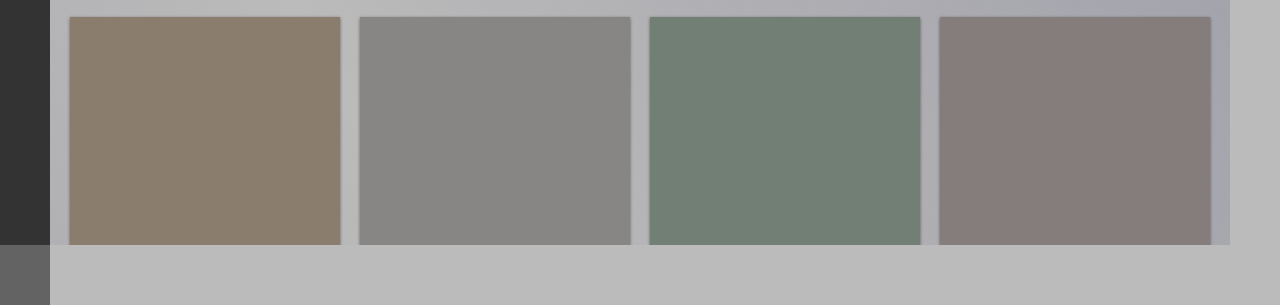
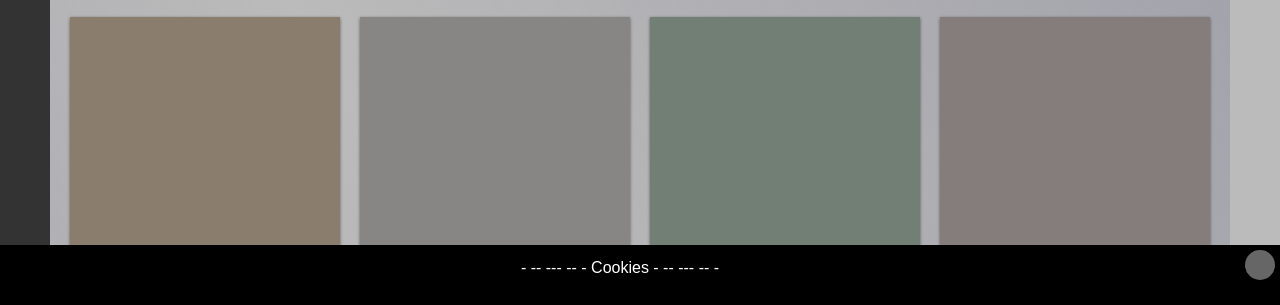
Before and after one commit to brookjordan/Flexi-Menu, a website: page index.html in a window 1280 px wide. Shown: the part 495-800 px from the top of the page. Drawn offline with Linux system fonts and the light colour scheme.

Commit message:
Get top and bottom menus working
This meant hard-coding them.
This is fine for now, I’ll find a better way at some point… possibly
inside a directive.
I’ll leave the right menu broken for now.

```diff
--- a/index.html
+++ b/index.html
@@ -15,18 +15,24 @@
 		id="MU"
 		ng-style="MU.systemStyle()">
 
-		<!--
+
 		<div
-			ng-repeat="(title, menu) in MU.menus.menus track by title"
-			class="MU__menu-{{ title }} MU__menu-{{ title }}--{{ !MU.menus.isVisible( title ) && 'hidden' || MU.menus.state( title ) }}"
-			ng-style="MU.{{ title }}Style()">
+			class="MU__menu-top MU__menu-top--{{ !MU.menus.isVisible( 'top' ) && 'hidden' || MU.menus.state( 'top' ) }}"
+			ng-style="MU.topStyle()">
 			<div
-				class="MU__menu-{{ title }}__inner"
-				ng-include=" 'templates/menus/' + title + '.html' "></div>
+				class="MU__menu-top__inner"
+				ng-include=" 'templates/menus/top.html' "></div>
 		</div>
-		-->
 
 		<div left-menu ></div>
+
+		<div
+			class="MU__menu-bottom MU__menu-bottom--{{ !MU.menus.isVisible( 'bottom' ) && 'hidden' || MU.menus.state( 'bottom' ) }}"
+			ng-style="MU.bottomStyle()">
+			<div
+				class="MU__menu-bottom__inner"
+				ng-include=" 'templates/menus/bottom.html' "></div>
+		</div>
 
 		<div class="MU__center">
 			<div class="MU__center__scroll">
```
